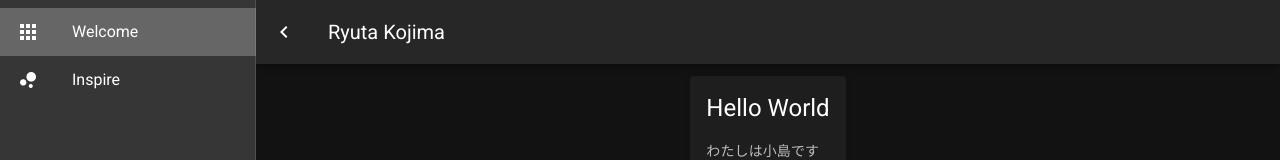
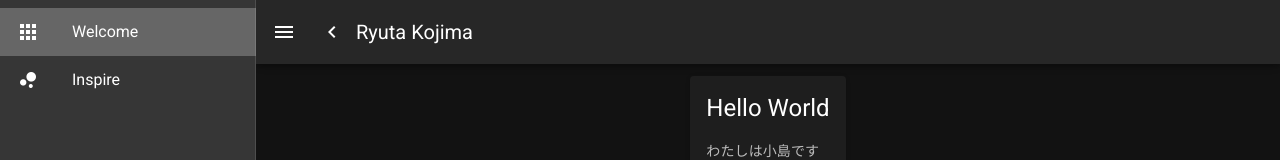
Before and after one commit to RyutaKojima/Portfolio-nuxt, a Nuxt app: page / in a window 1280 px wide. Shown: the top 160 px of the page. Built offline with nearby package versions, Linux system fonts and the light colour scheme.

Commit message:
ドロワーが消えたら再表示できなかったので復活

```diff
--- a/layouts/default.vue
+++ b/layouts/default.vue
@@ -25,6 +25,7 @@
       </v-list>
     </v-navigation-drawer>
     <v-app-bar :clipped-left="clipped" fixed app>
+      <v-app-bar-nav-icon @click.stop="drawer = !drawer" />
       <v-btn icon @click.stop="miniVariant = !miniVariant">
         <v-icon>mdi-{{ `chevron-${miniVariant ? 'right' : 'left'}` }}</v-icon>
       </v-btn>
```
Also changed, not shown: 2 other files (tests, documents, lock files or other folders).
